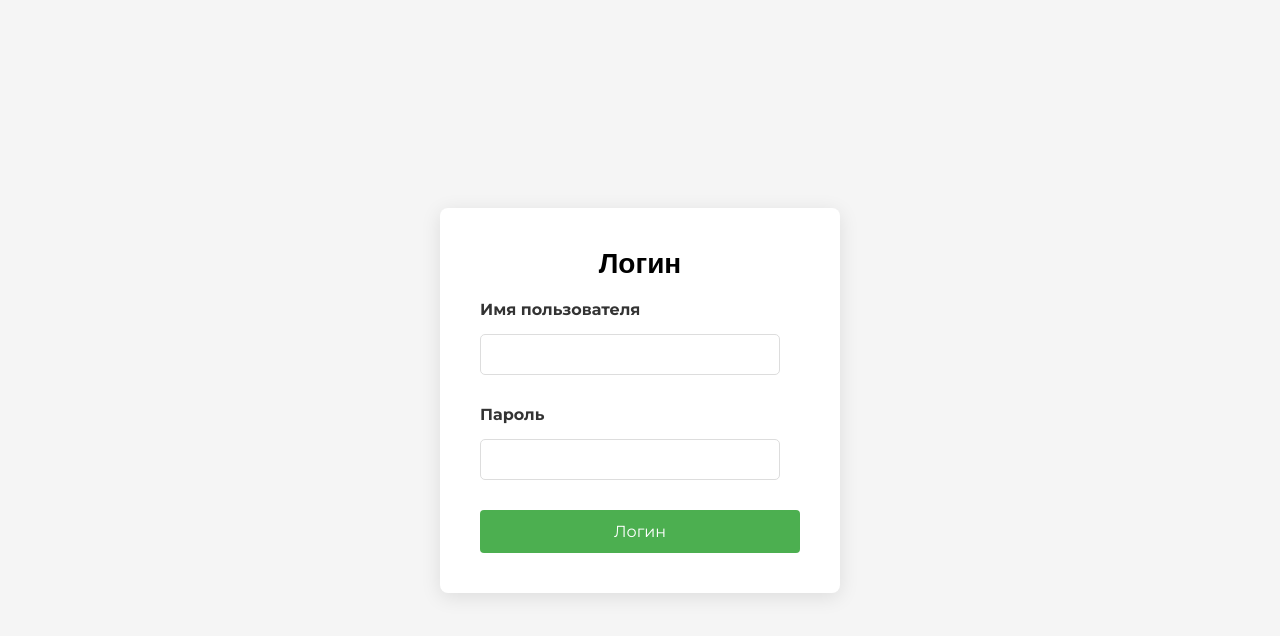
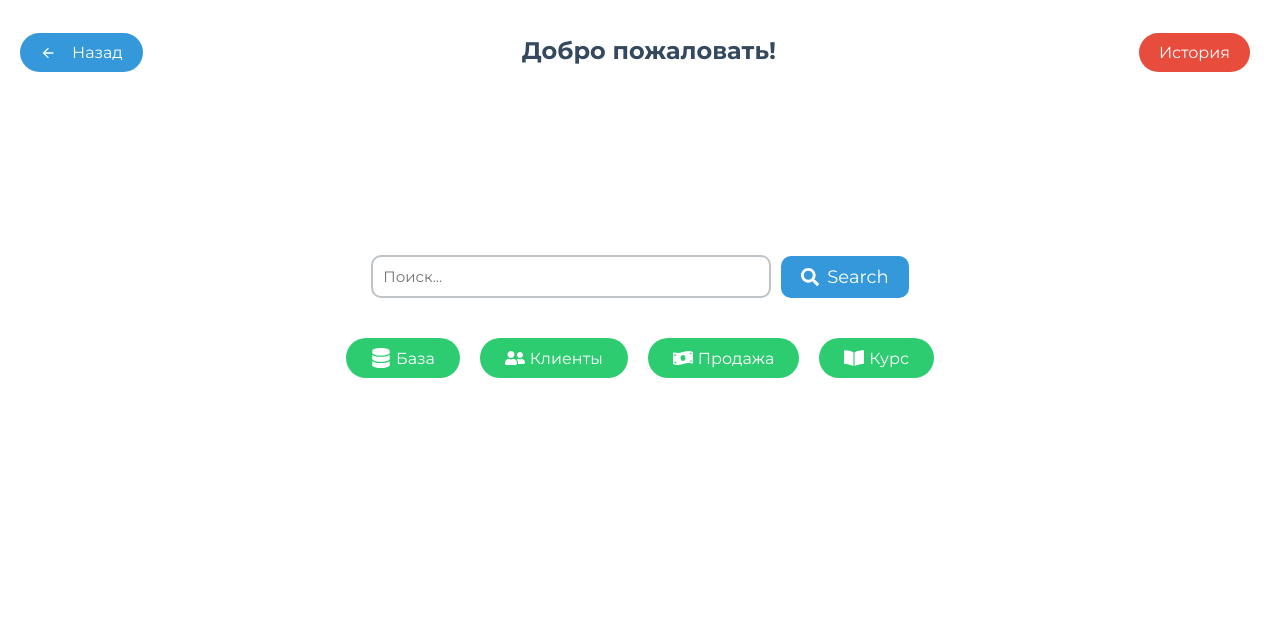
Before and after one commit to mirzoyoqubcode/BaseCompany, a React (Vite) app: page / in a window 1280 px wide. Before the commit this address led to /login. Shown: the top 636 px of the page. Built offline with nearby package versions, Linux system fonts and the light colour scheme.

Commit message:
login fixed

```diff
--- a/src/App.jsx
+++ b/src/App.jsx
@@ -27,8 +27,7 @@
       />
       <Routes>
         <Route path="/login" element={<Login />} />
-        <Route path="/dashboard" element={<Dashboard />} />
-        <Route path="/" element={<Navigate to="/login" />} />
+        <Route path="/" element={<Dashboard />} />
         <Route
           path="/database"
           element={<ProtectedRoute element={<DatabasePage />} />}
```
